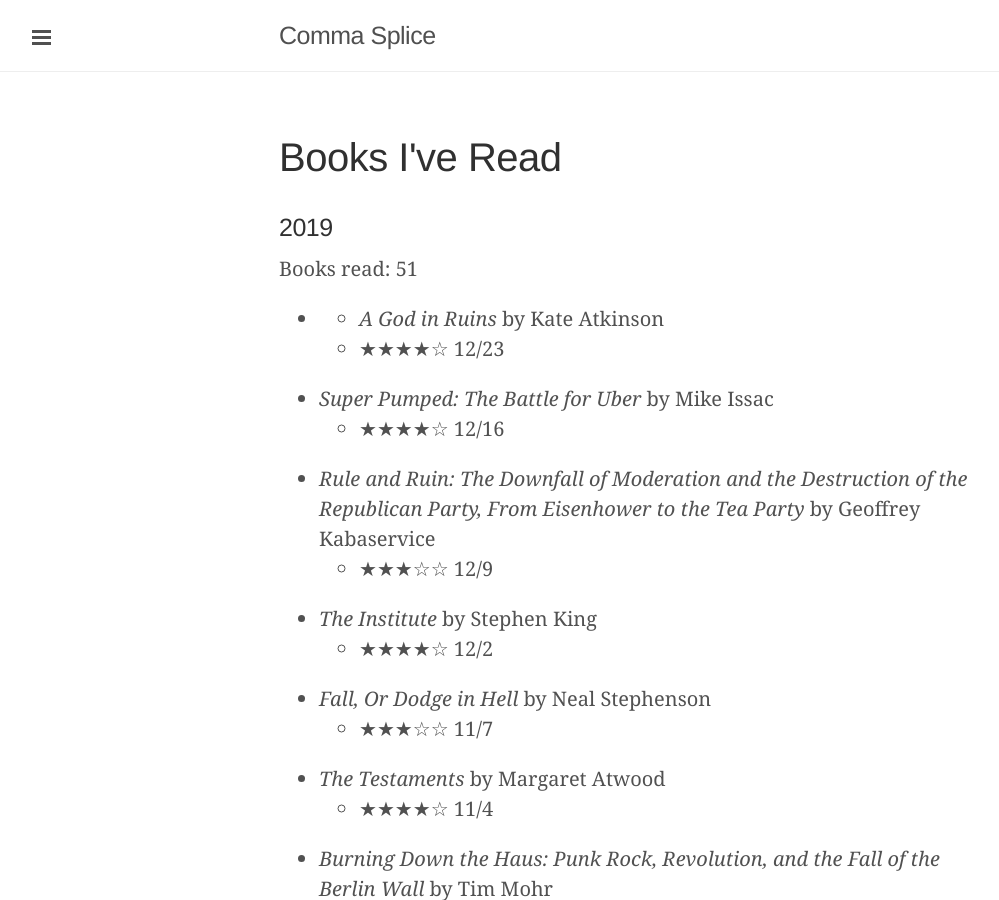
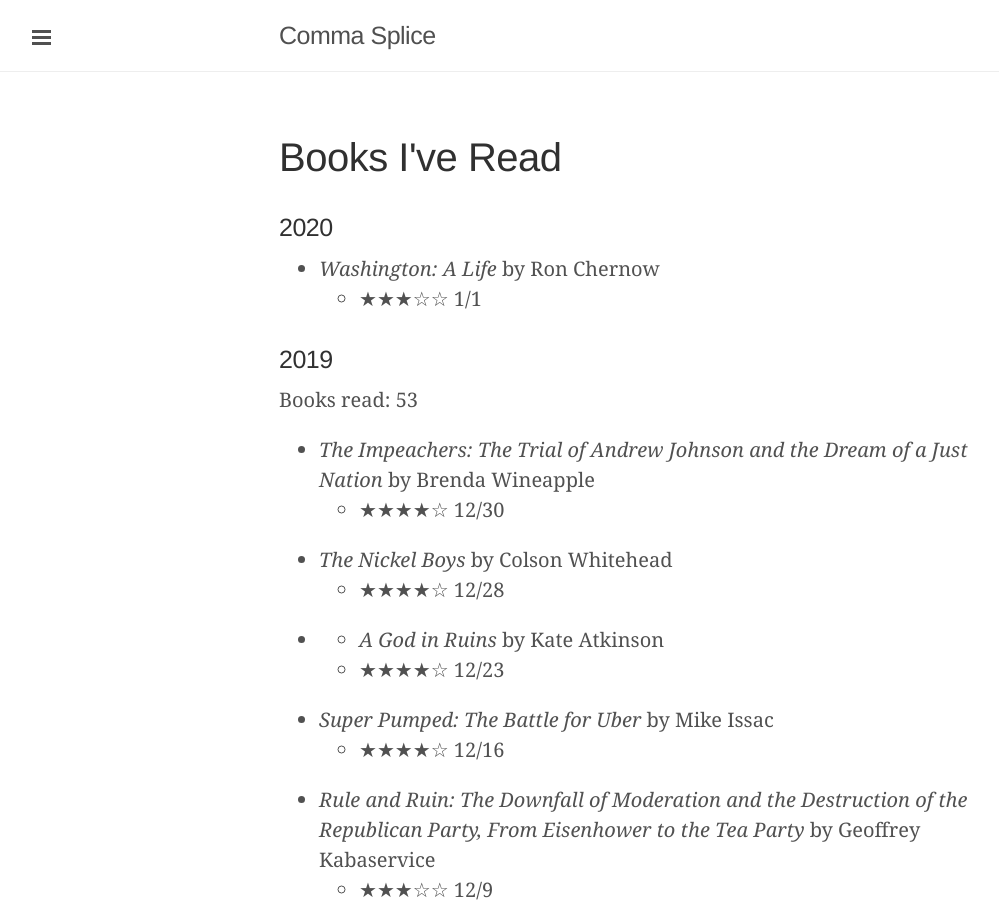
Before and after one commit to davidixon/davidixon.github.io, a Jekyll site: the page built from books.md, in a window 1280 px wide and 900 px high. Shown: the whole window, without its empty margins (1-1000 px from the left). Built offline with Jekyll 4.4.1, drawn with Linux system fonts in a browser that asks for light colours.

Commit message:
Updated book log; new blog post

```diff
--- a/books.md
+++ b/books.md
@@ -4,10 +4,19 @@ title: "Books I've Read"
 permalink: /books/
 ---
 
+### 2020
+
+* *Washington: A Life* by Ron Chernow
+  * ★★★☆☆ 1/1
+
 ### 2019
 
-Books read: 51
+Books read: 53
 
+* *The Impeachers: The Trial of Andrew Johnson and the Dream of a Just Nation* by Brenda Wineapple
+  * ★★★★☆ 12/30
+* *The Nickel Boys* by Colson Whitehead
+  * ★★★★☆ 12/28
 * * *A God in Ruins* by Kate Atkinson
   * ★★★★☆ 12/23
 * *Super Pumped: The Battle for Uber* by Mike Issac
```
Also changed, not shown: _posts/2020-01-01-running-in-2019.md (added, +11 -0 lines).
